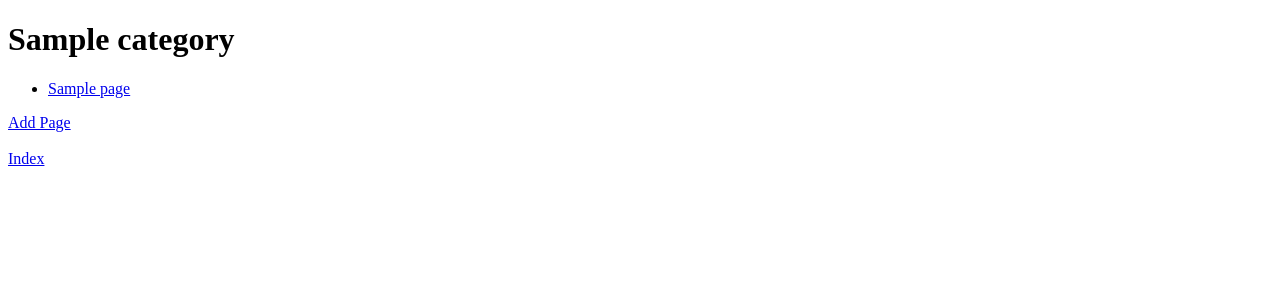
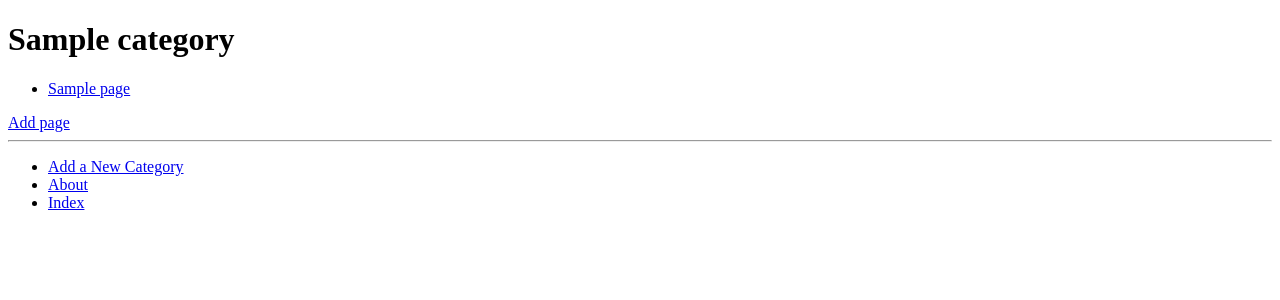
Before and after one commit to KaiLi329/tango_and_django_project, a Django app: template templates/rango/category.html in a window 1280 px wide. Shown: the top 300 px of the page. Run offline with Django 3.2, Linux system fonts and the light colour scheme; the template is opened without the code that fills it: values that come from a table or form of the project are taken from there, others are empty; tables that the repository leaves empty hold one stand-in row (values such as "Sample post"); parts of the project's set-up code (start-up, migrations or seed data) failed here and were passed over.

Commit message:
exercise completed, not bug free with category.html

```diff
--- a/rango/forms.py
+++ b/rango/forms.py
@@ -40,4 +40,5 @@ class PageForm(forms.ModelForm):
         if url and not url.startswith('http://'):
             url = f'http://{url}'
             cleaned_data['url'] = url
+
         return cleaned_data
--- a/templates/rango/add_page.html
+++ b/templates/rango/add_page.html
@@ -8,7 +8,7 @@
 {% block body_block %}
     <h1>Add a Page to {{ category.name }}</h1>
     <div>
-        <form id="page_form" method="post" action="/rango/category/{{ category.slug }}/add_page/">
+        <form id="add_page_form" method="post" action="{% url 'rango:add_page' category_name_slug %}">
             {% csrf_token %}
             {% for hidden in form.hidden_fields %}
                 {{ hidden }}
--- a/templates/rango/category.html
+++ b/templates/rango/category.html
@@ -1,12 +1,15 @@
-<!DOCTYPE html>
+{% extends 'rango/base.html' %}
+{% load staticfiles %}
 
-<html>
-    <head>
-        <title>Rango</title>
-    </head>
+{% block title_block %}
+    {% if category %}
+        {{ category.name }}
+    {% else %}
+       Unknown Category
+    {% endif %}
+{% endblock %}
 
-    <body>
-        <div>
+{% block body_block %}
     {% if category %}
     <h1>{{ category.name }}</h1>
         {% if pages %}
@@ -16,16 +19,11 @@
            {% endfor %}
            </ul>
         {% else %}
-                    <strong>No pages currently in category.</strong>
+            <strong>No Pages currently in this Category</strong>
         {% endif %}
-                <a href="/rango/category/{{ category.slug }}/add_page/">Add Page</a> <br />
+
+        <a href="{% url 'rango:add_page' category_slug  %}">Add page</a> <br />
     {% else %}
-                The specified category does not exist.
+        The specific Category does not exist.
     {% endif %}
-        </div>
-
-        <br/>
-        <a href="/rango/">Index</a>
-    </body>
-
-</html>
+{% endblock %}
```
Also changed, not shown: rango/views.py (+3 -5 lines). Lines whose indentation alone changed are shown as unchanged.
